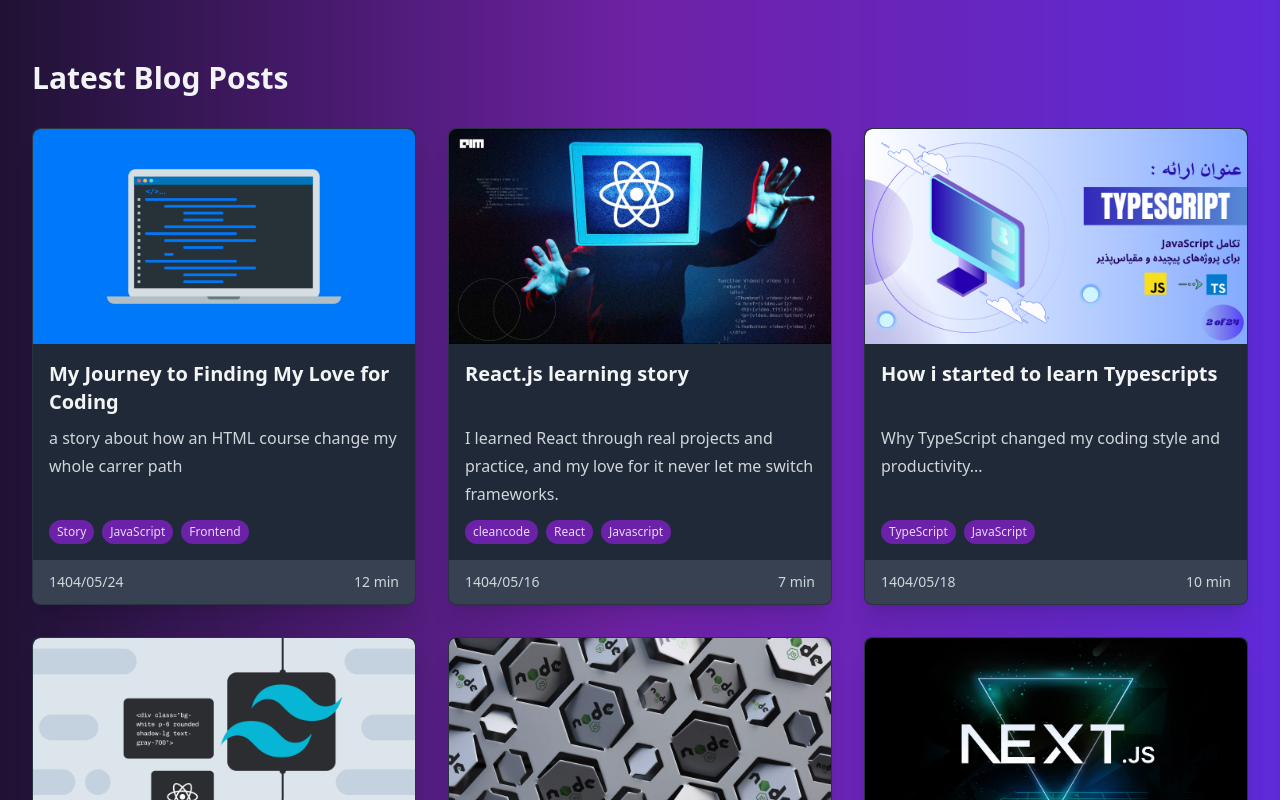
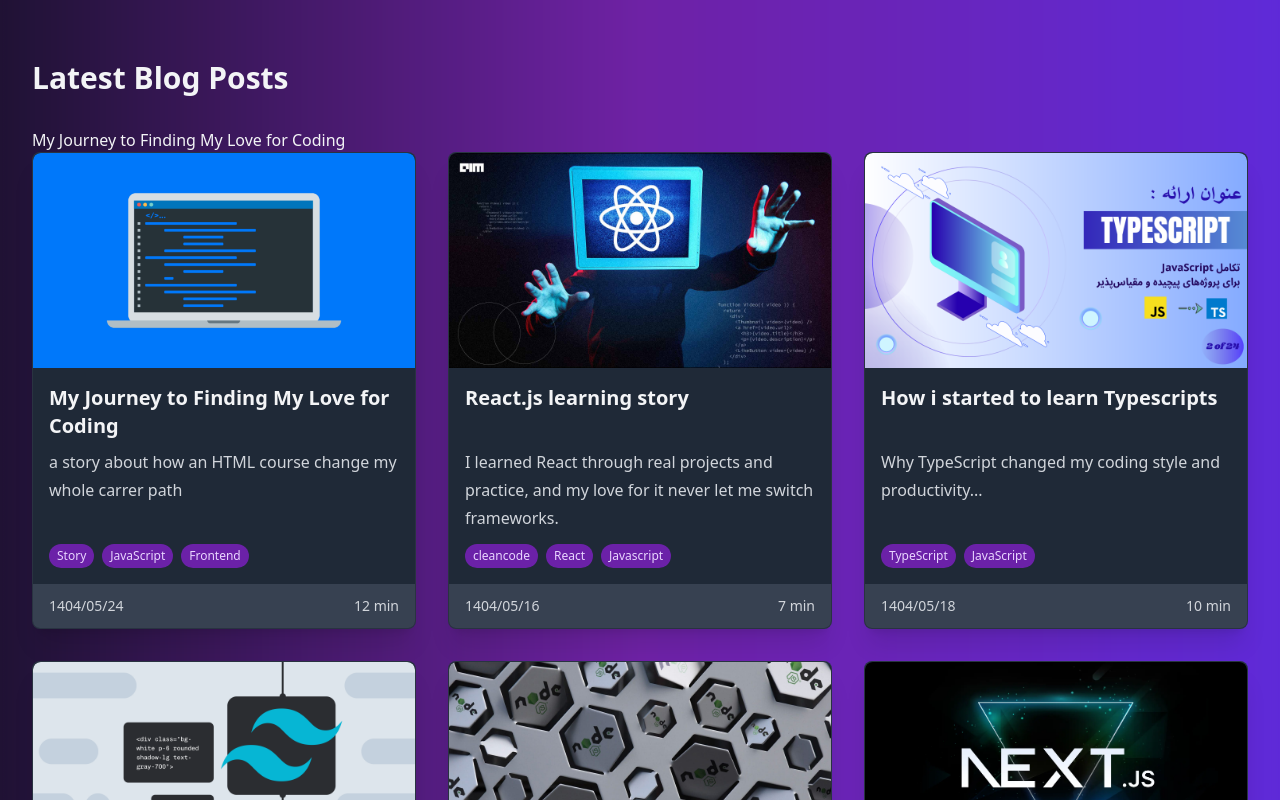
Before and after one commit to Eglantinenf/my-portfolio, a Next.js app: page / in a window 1280 px wide. Shown: the part 5920-6720 px from the top of the page. Built offline with nearby package versions, Linux system fonts and the light colour scheme.

Commit message:
Adding swiper to blog

```diff
--- a/src/components/Blog/BlogSection.tsx
+++ b/src/components/Blog/BlogSection.tsx
@@ -1,6 +1,6 @@
 "use client";
 import BlogPostCard from "./BlogPostCard";
-// import FeaturedPosts from "./FeaturedPosts";
+import FeaturedPosts from "./FeaturedPosts";
 import { BlogPosts } from "@/data/blogPosts";
 import { motion } from "framer-motion";
 
@@ -16,6 +16,7 @@
       >
         Latest Blog Posts
       </motion.h2>
+      <FeaturedPosts />
       <div className="grid grid-cols-1 sm:grid-cols-2 lg:grid-cols-3 gap-8">
         {BlogPosts.map((post) => (
           <BlogPostCard key={post.id} post={post} />
--- a/src/components/Blog/FeaturedPosts.tsx
+++ b/src/components/Blog/FeaturedPosts.tsx
@@ -0,0 +1,19 @@
+"use client";
+import { Swiper, SwiperSlide } from "swiper/react";
+import "swiper/css";
+import { BlogPosts } from "@/data/blogPosts";
+
+const FeaturedPosts: React.FC = () => {
+  const featuredPosts = BlogPosts.slice(0, 3);
+  return (
+    <Swiper>
+      {featuredPosts.map((post) => (
+        <SwiperSlide key={post.id}>
+          <h3>{post.title}</h3>
+        </SwiperSlide>
+      ))}
+    </Swiper>
+  );
+};
+
+export default FeaturedPosts;
```
